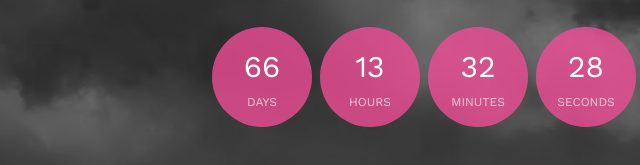
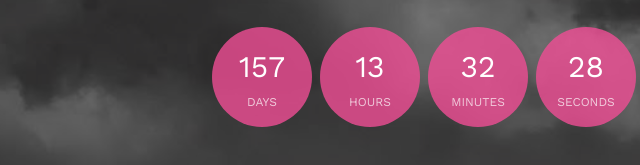
Before and after one commit to TrajkovicB/IvanaVladislav, a plain HTML site: page index.html in a window 1280 px wide. Shown: the part 420-585 px from the top of the page, 216-856 px from the left. Drawn offline with nearby package versions, Linux system fonts and the light colour scheme; files whose address does not match are found by name.

Commit message:
Update index.html

```diff
--- a/index.html
+++ b/index.html
@@ -212,16 +212,16 @@
 
     // default example
     simplyCountdown('.simply-countdown-one', {
-        year: d.getFullYear(),
-        month: d.getMonth() + 1,
-        day: d.getDate()
+        year: 2025,
+        month: 08,
+        day: 30
     });
 
     //jQuery example
     $('#simply-countdown-losange').simplyCountdown({
-        year: d.getFullYear(),
-        month: d.getMonth() + 1,
-        day: d.getDate(),
+        year: 2025,
+        month: 08,
+        day: 30,
         enableUtc: false
     });
 </script>
```
